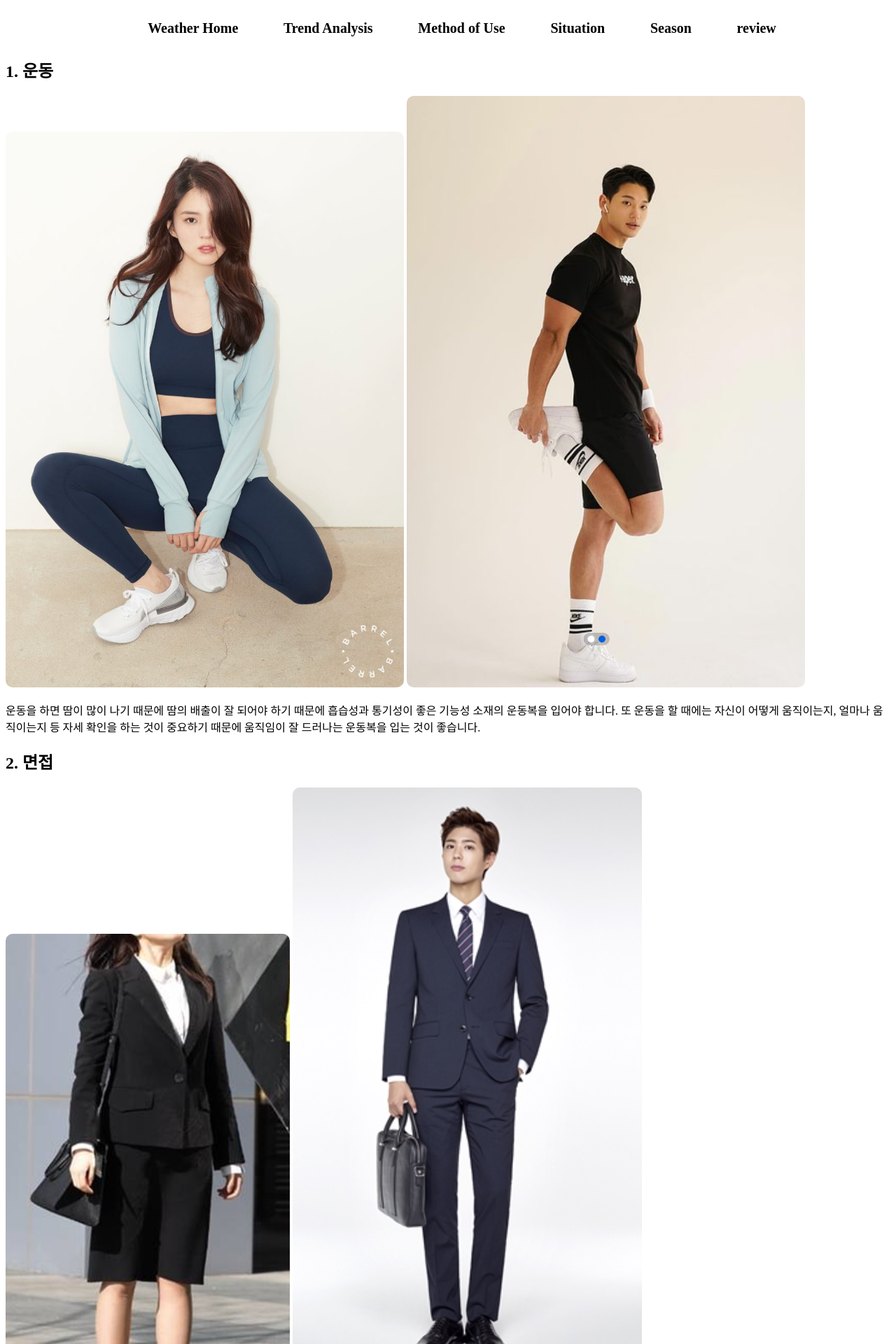
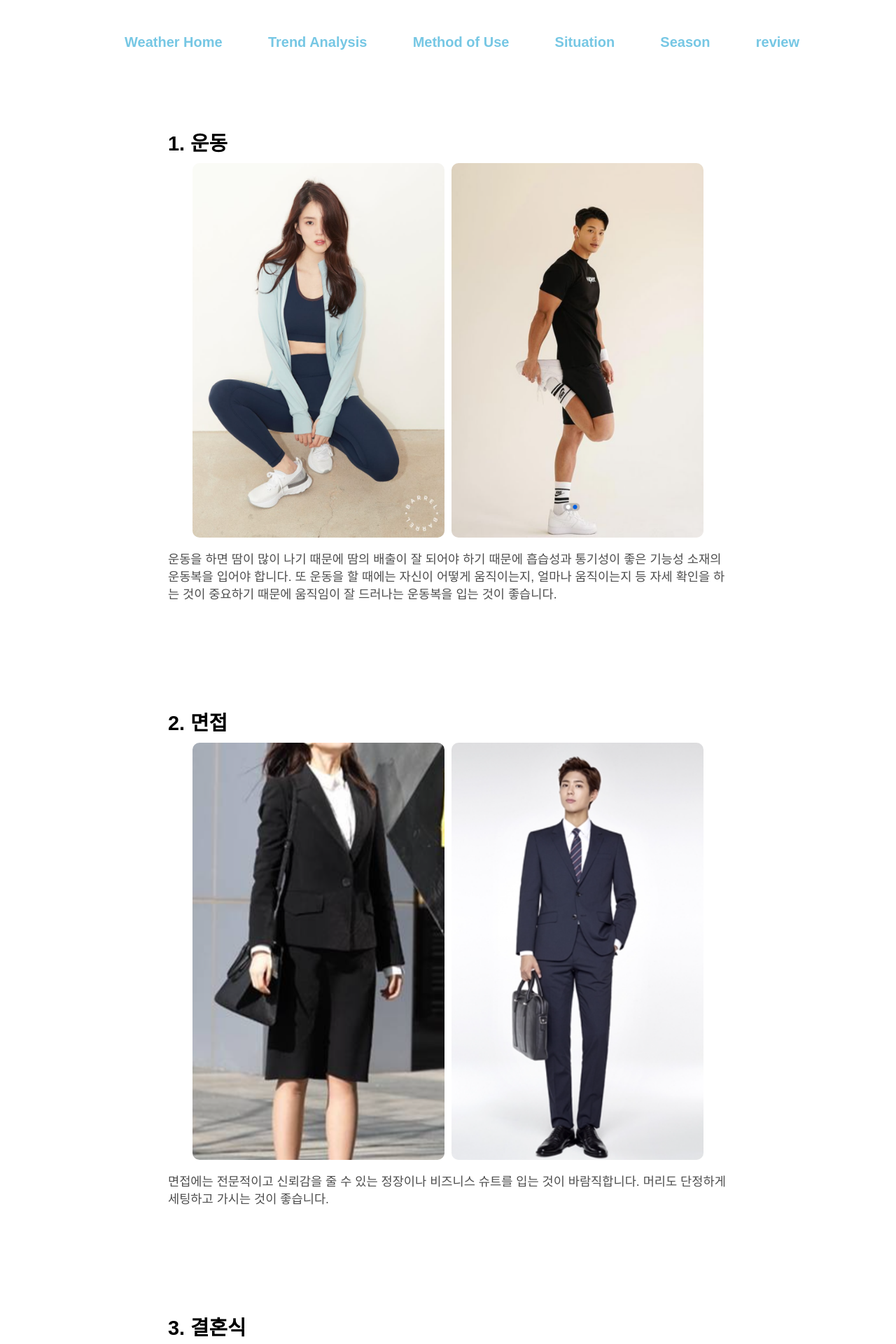
Before and after one commit to open555/open55555, a Django app: page /situation/ in a window 1280 px wide. Shown: the top 1920 px of the page at 70% size. Run offline with Django 5.2, Linux system fonts and the light colour scheme; some web fonts are replaced.

Commit message:
Update situation.css
Signed-off-by: yyejinn <yyejin7@naver.com>

```diff
--- a/myapp/static/myapp/situation.css
+++ b/myapp/static/myapp/situation.css
@@ -1,11 +1,11 @@
-# 폰트 스타일
+/* 폰트 스타일 */
 @font-face {
     font-family: 'SBAggroB';
     src: url('https://fastly.jsdelivr.net/gh/projectnoonnu/noonfonts_2108@1.1/SBAggroB.woff') format('woff');
     font-weight: normal;
     font-style: normal;
 }
-# 전체 페이지 스타일
+/* 전체 페이지 스타일 */
 body {
     font-family: 'SBAggroB', Arial, sans-serif; /* SBAggroB 폰트와 대체 폰트 지정 */
     color: #76c7e4; /* 텍스트 색상 설정 */
@@ -13,7 +13,7 @@ body {
     margin: 0; /* 바깥 여백 제거 */
     padding: 20px; /* 안쪽 여백 설정 */
 }
-# 상단의 메뉴바 스타일
+/* 상단의 메뉴바 스타일 */
 h3.menu-bar {
     margin-bottom: 100px; /* 하단 여백 설정 */
 }
@@ -44,7 +44,7 @@ a:active {          # 활성화된 상태일 때 (클릭하고 있는 동안)
     color: #bdbebd;  # 색상 변경
 }
 
-# 화면 사용 공간 지정
+/* 화면 사용 공간 지정 */
 .container {
     max-width: 800px; /* 최대 너비 설정 */
     margin-top: 30px; /* 위쪽 여백 설정 */
@@ -54,20 +54,20 @@ a:active {          # 활성화된 상태일 때 (클릭하고 있는 동안)
     margin-bottom: 30px; /* 아래쪽 여백 설정 */
 }
 
-# 주제별 스타일
+/* 주제별 스타일 */
 .situation-section {
     margin-bottom: 150px; /* 주제별 섹션 간 여백 설정 */
     text-align: left; /* 왼쪽 정렬 */
 }
 
-# 제목 텍스트 스타일
+/* 제목 텍스트 스타일 */
 .situation-section h2 {
     color: #000; /* 제목 텍스트 색상 설정 */
     font-size: 1.8em; /* 제목 폰트 크기 설정 */
     margin-bottom: 10px; /* 하단 여백 설정 */
 }
 
-# 이미지 스타일
+/* 이미지 스타일 */
 .image-container {
     display: flex; /* 이미지들을 행으로 배치 */
     justify-content: center; /* 가운데 정렬 */
@@ -81,7 +81,7 @@ a:active {          # 활성화된 상태일 때 (클릭하고 있는 동안)
     border-radius: 10px; /* 이미지 모서리 둥글게 처리 */
 }
 
-# 내용 텍스트 스타일
+/* 내용 텍스트 스타일 */
 .situation-content .text {
     font-size: 1.1em; /* 내용 텍스트 크기 설정 */
     color: #4e4e4e; /* 내용 텍스트 색상 설정 */
```
